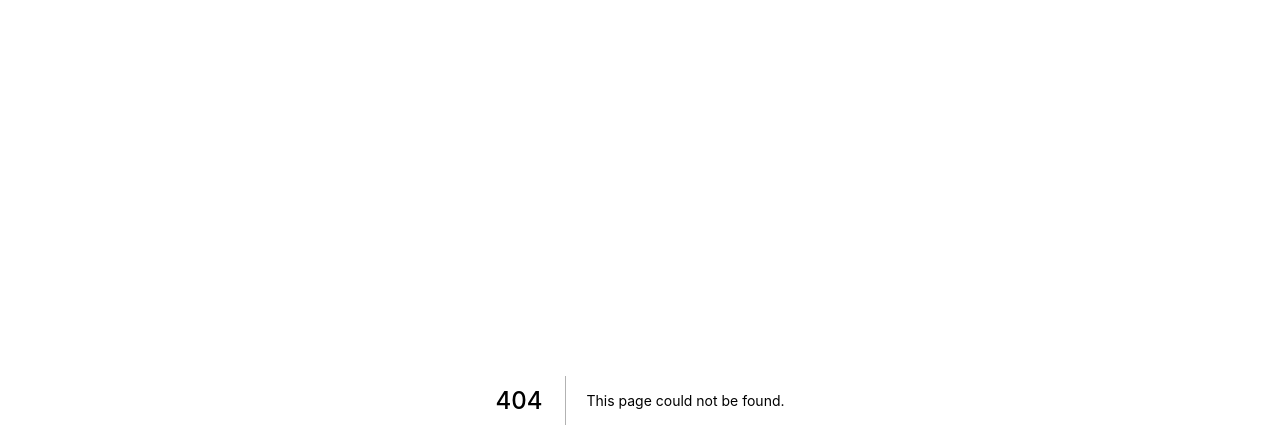
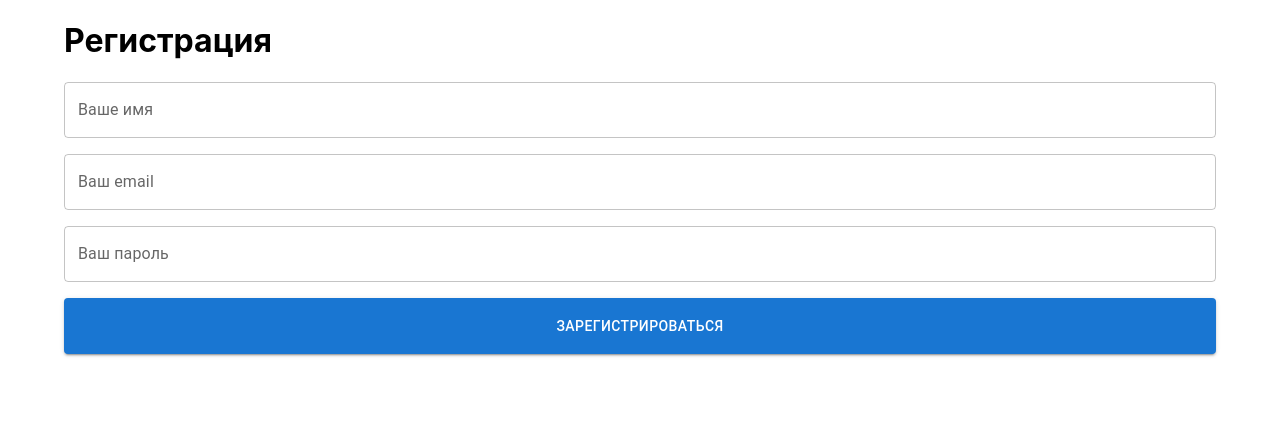
Before and after one commit to itsdavid71/instagram, a Next.js app: page /auth/register in a window 1280 px wide. Before the commit this address had no page. Shown: the top 448 px of the page. Built offline with nearby package versions, Linux system fonts and the light colour scheme; no server answers.

Commit message:
Registration Form & Auth

```diff
--- /dev/null
+++ b/app/firebaseApp.ts
@@ -0,0 +1,19 @@
+// Import the functions you need from the SDKs you need
+import { initializeApp } from "firebase/app";
+import { getAuth } from "firebase/auth";
+// TODO: Add SDKs for Firebase products that you want to use
+// https://firebase.google.com/docs/web/setup#available-libraries
+
+// Your web app's Firebase configuration
+const firebaseConfig = {
+  apiKey: "AIzaSyCS582s_YUJpInsdTynVwKv6PLt79VEd5Y",
+  authDomain: "inordic-instagram.firebaseapp.com",
+  projectId: "inordic-instagram",
+  storageBucket: "inordic-instagram.appspot.com",
+  messagingSenderId: "923888199914",
+  appId: "1:923888199914:web:8883cc4edda3b2d92d4f93",
+};
+
+// Initialize Firebase
+export const app = initializeApp(firebaseConfig);
+export const auth = getAuth(app);
--- a/pages/_app.tsx
+++ b/pages/_app.tsx
@@ -1,8 +1,13 @@
-import '../styles/globals.css'
-import type { AppProps } from 'next/app'
+import "../styles/globals.css";
+import type { AppProps } from "next/app";
+import Container from "@mui/material/Container";
 
 function MyApp({ Component, pageProps }: AppProps) {
-  return <Component {...pageProps} />
+  return (
+    <Container>
+      <Component {...pageProps} />
+    </Container>
+  );
 }
 
-export default MyApp
+export default MyApp;
--- /dev/null
+++ b/pages/auth/register.tsx
@@ -0,0 +1,79 @@
+import type { NextPage } from "next";
+// import { signInWithEmailAndPassword } from "firebase/auth";
+import { TextField, Box, Button, Alert } from "@mui/material";
+import { useForm } from "react-hook-form";
+import { auth } from "../../app/firebaseApp";
+import {
+  useAuthState,
+  useCreateUserWithEmailAndPassword,
+} from "react-firebase-hooks/auth";
+import { signOut } from "firebase/auth";
+
+type FormData = {
+  name: string;
+  email: string;
+  password: string;
+};
+const Register: NextPage = () => {
+  const [user] = useAuthState(auth);
+  const [createUserWithEmailAndPassword, , , error] =
+    useCreateUserWithEmailAndPassword(auth);
+  const { register, handleSubmit } = useForm<FormData>();
+
+  const onSubmit = handleSubmit((data) => {
+    createUserWithEmailAndPassword(data.email, data.password);
+  });
+
+  console.log(user);
+
+  if (user) {
+    return (
+      <div>
+        <h2>Вы вошли как {user.email}</h2>
+        <Button onClick={() => signOut(auth)}>Выйти</Button>
+      </div>
+    );
+  }
+
+  console.log(error?.code);
+  return (
+    <form onSubmit={onSubmit}>
+      <h1>Регистрация</h1>
+      {/* {user && <div>{user.email}</div>} */}
+      <Box sx={{ mb: 2, mt: 2 }}>
+        <TextField
+          {...register("name")}
+          type="text"
+          fullWidth
+          label="Ваше имя"
+        />
+      </Box>
+      <Box sx={{ mb: 2 }}>
+        <TextField
+          {...register("email")}
+          type="email"
+          fullWidth
+          label="Ваш email"
+        />
+      </Box>
+      <Box sx={{ mb: 2 }}>
+        <TextField
+          {...register("password")}
+          type="password"
+          fullWidth
+          label="Ваш пароль"
+        />
+      </Box>
+      <Button type="submit" variant="contained" fullWidth sx={{ p: 2 }}>
+        Зарегистрироваться
+      </Button>
+      {error?.code === "auth/email-already-in-use" && (
+        <Alert severity="error" sx={{ mt: 2, mb: 2 }}>
+          Email занят, введите другой
+        </Alert>
+      )}
+    </form>
+  );
+};
+
+export default Register;
--- /dev/null
+++ b/pages/posts.tsx
@@ -0,0 +1,6 @@
+import type { NextPage } from "next";
+const Posts: NextPage = () => {
+  return <div>Список постов</div>;
+};
+
+export default Posts;
```
Also changed, not shown: package.json (+7 -1 lines), pages/index.tsx (+11 -10 lines), pages/posts/[id].tsx (added, +13 -0 lines), pages/posts/index.tsx (added, +13 -0 lines), 1 other file (tests, documents, lock files or other folders).
